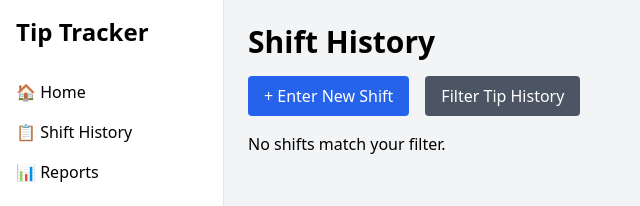
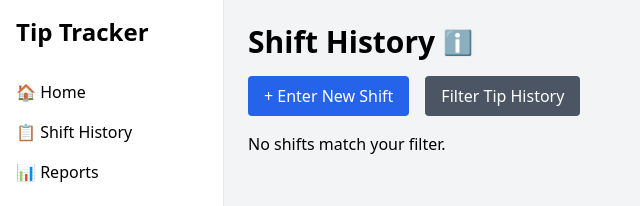
Before and after one commit to Ablakes/tip-tracker, a React (Create React App) app in the folder tip-tracker/: page /history in a window 1280 px wide. Shown: the top 206 px of the page, without its empty margins (0-640 px from the left). Built offline with nearby package versions, Linux system fonts and the light colour scheme.

Commit message:
updated gitignore file

```diff
--- a/tip-tracker/src/pages/ShiftHistory.jsx
+++ b/tip-tracker/src/pages/ShiftHistory.jsx
@@ -16,6 +16,7 @@ export default function ShiftHistory() {
   const [sortOrder, setSortOrder] = useState("newest");
   const [filterStartDate, setFilterStartDate] = useState("");
   const [filterEndDate, setFilterEndDate] = useState("");
+  const [showInfo, setShowInfo] = useState(false);
 
   const filteredTips = tips
     .filter((tip) => {
@@ -36,7 +37,17 @@ export default function ShiftHistory() {
 
   return (
     <div>
-      <h1 className="text-3xl font-bold mb-4">Shift History</h1>
+      <div className="flex items-center gap-2 mb-4">
+        <h1 className="text-3xl font-bold">Shift History</h1>
+        <button
+          onClick={() => setShowInfo(true)}
+          title="What is this?"
+          className="text-blue-600 text-2xl hover:text-blue-800"
+        >
+          ℹ️
+        </button>
+      </div>
+
 
       {success && <div className="mb-4 text-green-600 font-semibold">{success}</div>}
 
@@ -185,6 +196,27 @@ export default function ShiftHistory() {
           />
         </Modal>
       )}
+
+      {showInfo && (
+        <Modal onClose={() => setShowInfo(false)}>
+          <div className="space-y-4">
+            <h2 className="text-xl font-semibold">How Tip History Works</h2>
+            <p>
+              Your shifts are displayed from newest to oldest by default. If you'd like
+              to change the order or view a specific date range, click the
+              <strong> "Filter Tip History"</strong> button.
+            </p>
+            <div className="flex justify-end">
+              <button
+                onClick={() => setShowInfo(false)}
+                className="px-4 py-2 bg-blue-600 text-white rounded hover:bg-blue-700"
+              >
+                Got it
+              </button>
+            </div>
+          </div>
+        </Modal>
+      )}
     </div>
   );
 }
```
Also changed, not shown: 1 other file (tests, documents, lock files or other folders).
